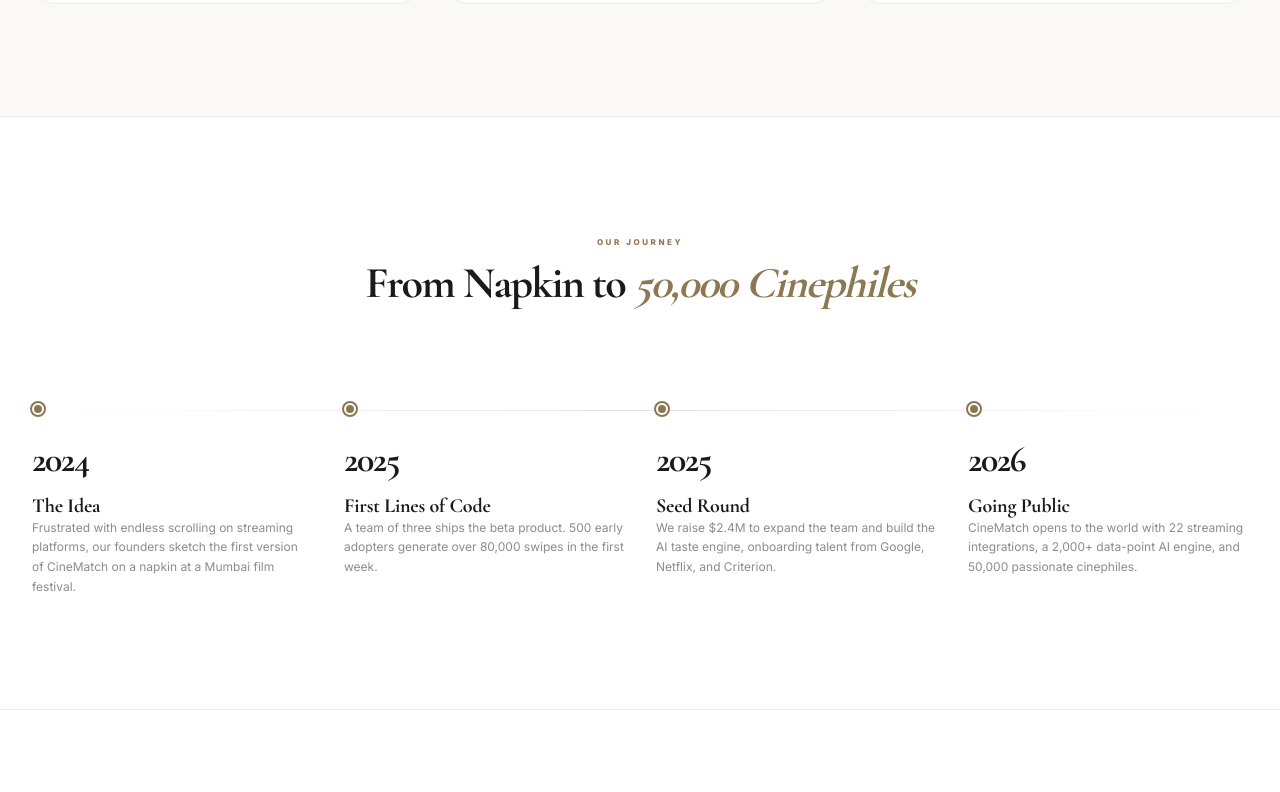
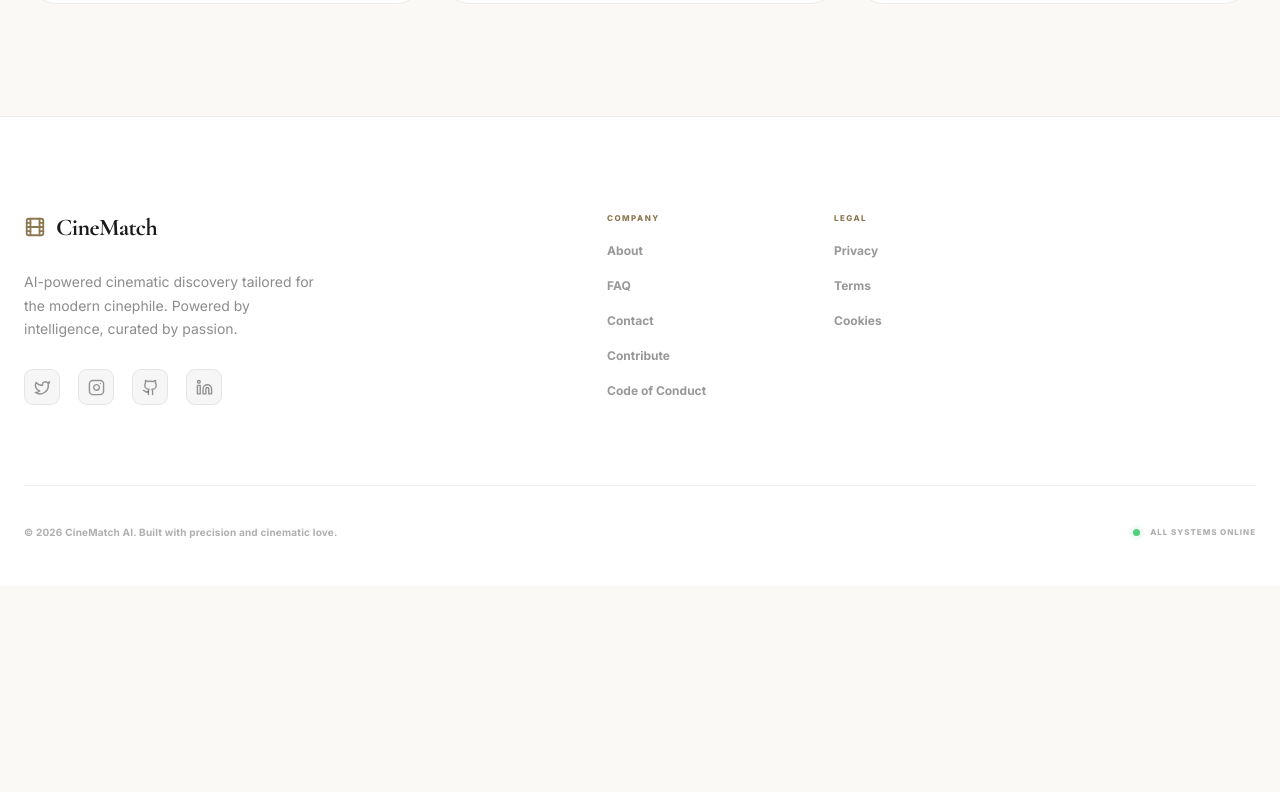
Before and after one commit to trynafindbhumik/cinematch, a Next.js app: page /about in a window 1280 px wide. Shown: the part 2488-3280 px from the top of the page. After the commit the page ends 3074 px from the top, so only its background shows below. Built offline with nearby package versions, Linux system fonts and the light colour scheme.

Commit message:
removed napkin section from about

```diff
--- a/src/components/public/about/About.jsx
+++ b/src/components/public/about/About.jsx
@@ -9,28 +9,28 @@
 
 import styles from './About.module.css';
 
-const TIMELINE = [
-  {
-    year: '2024',
-    title: 'The Idea',
-    desc: 'Frustrated with endless scrolling on streaming platforms, our founders sketch the first version of CineMatch on a napkin at a Mumbai film festival.',
-  },
-  {
-    year: '2025',
-    title: 'First Lines of Code',
-    desc: 'A team of three ships the beta product. 500 early adopters generate over 80,000 swipes in the first week.',
-  },
-  {
-    year: '2025',
-    title: 'Seed Round',
-    desc: 'We raise $2.4M to expand the team and build the AI taste engine, onboarding talent from Google, Netflix, and Criterion.',
-  },
-  {
-    year: '2026',
-    title: 'Going Public',
-    desc: 'CineMatch opens to the world with 22 streaming integrations, a 2,000+ data-point AI engine, and 50,000 passionate cinephiles.',
-  },
-];
+// const TIMELINE = [
+//   {
+//     year: '2024',
+//     title: 'The Idea',
+//     desc: 'Frustrated with endless scrolling on streaming platforms, our founders sketch the first version of CineMatch on a napkin at a Mumbai film festival.',
+//   },
+//   {
+//     year: '2025',
+//     title: 'First Lines of Code',
+//     desc: 'A team of three ships the beta product. 500 early adopters generate over 80,000 swipes in the first week.',
+//   },
+//   {
+//     year: '2025',
+//     title: 'Seed Round',
+//     desc: 'We raise $2.4M to expand the team and build the AI taste engine, onboarding talent from Google, Netflix, and Criterion.',
+//   },
+//   {
+//     year: '2026',
+//     title: 'Going Public',
+//     desc: 'CineMatch opens to the world with 22 streaming integrations, a 2,000+ data-point AI engine, and 50,000 passionate cinephiles.',
+//   },
+// ];
 
 const VALUES = [
   {
@@ -188,7 +188,7 @@
           </div>
         </div>
       </section>
-
+      {/*
       <section className={styles.timelineSection} aria-labelledby="timeline-heading">
         <div className={styles.timelineInner}>
           <div className={styles.timelineHeader}>
@@ -210,7 +210,7 @@
             ))}
           </div>
         </div>
-      </section>
+      </section> */}
     </div>
   );
 }
--- a/src/components/public/about/About.module.css
+++ b/src/components/public/about/About.module.css
@@ -407,7 +407,7 @@
   line-height: 1.72;
 }
 
-.timelineSection {
+/* .timelineSection {
   padding: 7rem 2rem;
   background: var(--color-surface);
   border-top: 1px solid var(--color-ink-08);
@@ -510,7 +510,7 @@
   .timelineItem::before {
     display: none;
   }
-}
+} */
 
 @media (max-width: 768px) {
   .storySectionInner {
```
